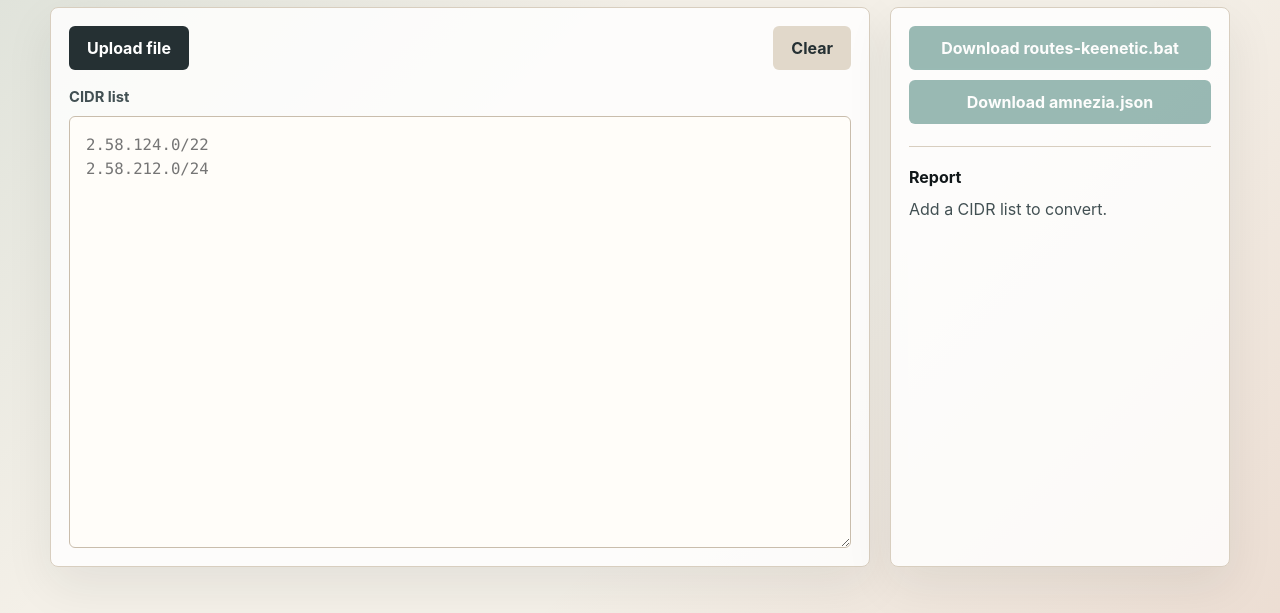
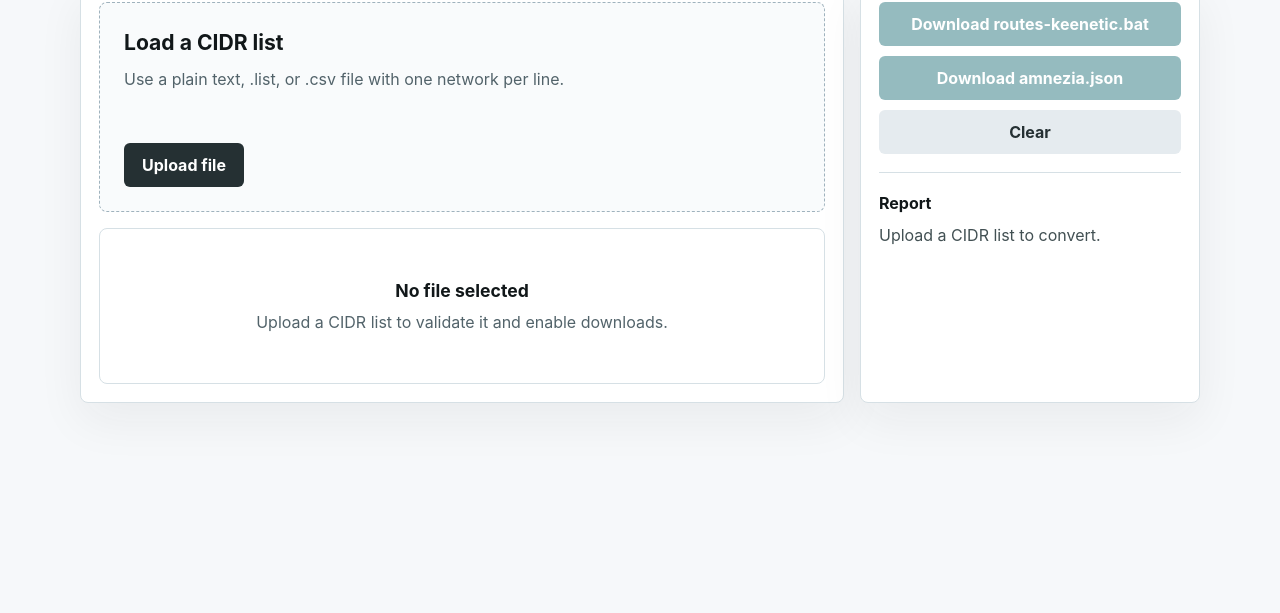
Before and after one commit to vedmaque/iplist-gen, a website built with Vite: page index.html in a window 1280 px wide. Shown: the part 187-800 px from the top of the page. Built offline with nearby package versions, Linux system fonts and the light colour scheme.

Commit message:
remove textarea

```diff
--- a/index.html
+++ b/index.html
@@ -20,7 +20,12 @@
 
       <section class="workspace">
         <div class="input-pane">
-          <div class="toolbar">
+          <div class="upload-panel">
+            <div>
+              <p id="input-label" class="field-label"></p>
+              <p id="upload-hint" class="upload-hint"></p>
+            </div>
+
             <label class="file-picker">
               <input
                 id="file-input"
@@ -29,26 +34,24 @@
               />
               <span id="file-picker-label"></span>
             </label>
-            <button id="clear-button" class="secondary" type="button"></button>
           </div>
 
-          <label id="input-label" class="field-label" for="cidr-input"></label>
           <div id="file-summary" class="file-summary" hidden>
             <span id="file-summary-label" class="file-summary__label"></span>
             <strong id="file-name"></strong>
             <span id="file-size"></span>
           </div>
-          <textarea
-            id="cidr-input"
-            spellcheck="false"
-            placeholder="2.58.124.0/22&#10;2.58.212.0/24"
-          ></textarea>
+          <div id="empty-state" class="empty-state">
+            <strong id="empty-state-title"></strong>
+            <span id="empty-state-text"></span>
+          </div>
         </div>
 
         <aside id="output-pane" class="output-pane">
           <div class="actions">
             <button id="download-bat" type="button"></button>
             <button id="download-json" type="button"></button>
+            <button id="clear-button" class="secondary" type="button"></button>
           </div>
 
           <div class="report">
--- a/src/i18n/locales/en.json
+++ b/src/i18n/locales/en.json
@@ -7,14 +7,17 @@
   "workspaceAriaLabel": "Converter",
   "filePicker": "Upload file",
   "clearButton": "Clear",
-  "inputLabel": "CIDR list",
+  "inputLabel": "Load a CIDR list",
+  "uploadHint": "Use a plain text, .list, or .csv file with one network per line.",
+  "emptyStateTitle": "No file selected",
+  "emptyStateText": "Upload a CIDR list to validate it and enable downloads.",
   "fileSummaryLabel": "Uploaded file",
   "downloadBat": "Download routes-keenetic.bat",
   "downloadJson": "Download amnezia.json",
   "resultsAriaLabel": "Results",
   "reportHeading": "Report",
   "invalidListAriaLabel": "Skipped lines",
-  "emptyStatus": "Add a CIDR list to convert.",
+  "emptyStatus": "Upload a CIDR list to convert.",
   "readyStatus": "Ready to download: {validLineCount}.",
   "partialStatus": "Will convert {validLineCount}, skip {invalidLineCount}.",
   "moreInvalidLines": "And {lineCount} more.",
--- a/src/i18n/locales/ru.json
+++ b/src/i18n/locales/ru.json
@@ -7,14 +7,17 @@
   "workspaceAriaLabel": "Конвертер",
   "filePicker": "Загрузить файл",
   "clearButton": "Очистить",
-  "inputLabel": "Список CIDR",
+  "inputLabel": "Загрузите список CIDR",
+  "uploadHint": "Подойдёт текстовый, .list или .csv файл: одна сеть на строку.",
+  "emptyStateTitle": "Файл не выбран",
+  "emptyStateText": "Загрузите список CIDR, чтобы проверить строки и скачать результат.",
   "fileSummaryLabel": "Загружен файл",
   "downloadBat": "Скачать routes-keenetic.bat",
   "downloadJson": "Скачать amnezia.json",
   "resultsAriaLabel": "Результаты",
   "reportHeading": "Отчет",
   "invalidListAriaLabel": "Пропущенные строки",
-  "emptyStatus": "Добавьте список CIDR для конвертации.",
+  "emptyStatus": "Загрузите список CIDR для конвертации.",
   "readyStatus": "Готово к скачиванию: {validLineCount}.",
   "partialStatus": "Будет сконвертировано {validLineCount}, пропущено {invalidLineCount}.",
   "moreInvalidLines": "И еще {lineCount}.",
--- a/src/main.ts
+++ b/src/main.ts
@@ -15,7 +15,6 @@ const app = getElement<HTMLElement>("app")
 const pageTitle = getElement<HTMLElement>("page-title")
 const brand = getElement<HTMLElement>("app-brand")
 const fileInput = getElement<HTMLInputElement>("file-input")
-const textInput = getElement<HTMLTextAreaElement>("cidr-input")
 const clearButton = getElement<HTMLButtonElement>("clear-button")
 const downloadBatButton = getElement<HTMLButtonElement>("download-bat")
 const downloadJsonButton = getElement<HTMLButtonElement>("download-json")
@@ -28,9 +27,13 @@ const invalidList = getElement<HTMLUListElement>("invalid-list")
 const fileSummary = getElement<HTMLElement>("file-summary")
 const filePickerLabel = getElement<HTMLElement>("file-picker-label")
 const inputLabel = getElement<HTMLElement>("input-label")
+const uploadHint = getElement<HTMLElement>("upload-hint")
 const fileSummaryLabel = getElement<HTMLElement>("file-summary-label")
 const fileName = getElement<HTMLElement>("file-name")
 const fileSize = getElement<HTMLElement>("file-size")
+const emptyState = getElement<HTMLElement>("empty-state")
+const emptyStateTitle = getElement<HTMLElement>("empty-state-title")
+const emptyStateText = getElement<HTMLElement>("empty-state-text")
 const outputPane = getElement<HTMLElement>("output-pane")
 const reportHeading = getElement<HTMLElement>("report-heading")
 
@@ -48,29 +51,22 @@ fileInput.addEventListener("change", async () => {
   }
 
   loadedFileText = await file.text()
-  textInput.value = ""
   fileName.textContent = file.name
   fileSize.textContent = formatBytes(locale, file.size)
   fileSummary.hidden = false
-  textInput.hidden = true
-  updateReport()
-})
-
-textInput.addEventListener("input", () => {
-  loadedFileText = null
+  emptyState.hidden = true
   updateReport()
 })
 
 clearButton.addEventListener("click", () => {
   fileInput.value = ""
   loadedFileText = null
-  textInput.value = ""
   fileSummary.hidden = true
   fileName.textContent = ""
   fileSize.textContent = ""
-  textInput.hidden = false
+  emptyState.hidden = false
   updateReport()
-  textInput.focus()
+  fileInput.focus()
 })
 
 downloadBatButton.addEventListener("click", () => {
@@ -112,7 +108,7 @@ function updateReport(): void {
 }
 
 function getInputText(): string {
-  return loadedFileText ?? textInput.value
+  return loadedFileText ?? ""
 }
 
 function createInvalidLineItems(invalid: string[]): HTMLLIElement[] {
@@ -145,6 +141,9 @@ function applyLocale(locale: Locale): void {
   filePickerLabel.textContent = strings.filePicker
   clearButton.textContent = strings.clearButton
   inputLabel.textContent = strings.inputLabel
+  uploadHint.textContent = strings.uploadHint
+  emptyStateTitle.textContent = strings.emptyStateTitle
+  emptyStateText.textContent = strings.emptyStateText
   fileSummaryLabel.textContent = strings.fileSummaryLabel
   downloadBatButton.textContent = strings.downloadBat
   downloadJsonButton.textContent = strings.downloadJson
--- a/src/style.css
+++ b/src/style.css
@@ -1,6 +1,6 @@
 :root {
-  color: #1d2528;
-  background: #f4f0e8;
+  color: #1c2529;
+  background: #f6f8fa;
   font-family:
     Inter, ui-sans-serif, system-ui, -apple-system, BlinkMacSystemFont, "Segoe UI", sans-serif;
   font-synthesis: none;
@@ -18,14 +18,10 @@ body {
   min-width: 320px;
   min-height: 100vh;
   margin: 0;
-  background:
-    linear-gradient(135deg, rgba(33, 105, 94, 0.12), transparent 40%),
-    linear-gradient(315deg, rgba(178, 88, 58, 0.12), transparent 36%),
-    #f4f0e8;
+  background: #f6f8fa;
 }
 
 button,
-textarea,
 input {
   font: inherit;
 }
@@ -36,7 +32,7 @@ button {
   border-radius: 6px;
   padding: 0 18px;
   color: #fff;
-  background: #21695e;
+  background: #176b73;
   font-weight: 700;
   cursor: pointer;
   transition:
@@ -46,7 +42,7 @@ button {
 }
 
 button:hover:not(:disabled) {
-  background: #174c45;
+  background: #11505a;
   transform: translateY(-1px);
 }
 
@@ -57,17 +53,17 @@ button:disabled {
 
 button.secondary {
   color: #253033;
-  background: #e1d8ca;
+  background: #e5ebef;
 }
 
 button.secondary:hover:not(:disabled) {
-  background: #d4c8b7;
+  background: #d7e0e6;
 }
 
 .shell {
-  width: min(1180px, calc(100% - 32px));
+  width: min(1120px, calc(100% - 32px));
   margin: 0 auto;
-  padding: 38px 0;
+  padding: 34px 0;
 }
 
 .hero {
@@ -75,13 +71,13 @@ button.secondary:hover:not(:disabled) {
   align-items: end;
   justify-content: space-between;
   gap: 24px;
-  min-height: 156px;
-  padding: 6px 0 28px;
+  min-height: 136px;
+  padding: 4px 0 24px;
 }
 
 .eyebrow {
   margin: 0 0 10px;
-  color: #9a4930;
+  color: #176b73;
   font-size: 0.78rem;
   font-weight: 800;
   letter-spacing: 0;
@@ -92,7 +88,7 @@ h1 {
   max-width: 760px;
   margin: 0;
   color: #111719;
-  font-size: clamp(2.25rem, 3rem, 3.5rem);
+  font-size: clamp(2.15rem, 3rem, 3.35rem);
   line-height: 1;
   letter-spacing: 0;
 }
@@ -104,12 +100,12 @@ h1 {
   gap: 10px;
 }
 
-.stats span {
+.stats > span {
   min-width: 132px;
-  border: 1px solid #d8cebf;
+  border: 1px solid #d6e0e5;
   border-radius: 6px;
   padding: 12px 14px;
-  background: rgba(255, 255, 255, 0.72);
+  background: #fff;
   color: #425053;
 }
 
@@ -123,43 +119,48 @@ h1 {
 .workspace {
   display: grid;
   grid-template-columns: minmax(0, 1fr) 340px;
-  gap: 20px;
+  gap: 16px;
   align-items: stretch;
 }
 
 .input-pane,
 .output-pane {
-  border: 1px solid #d8cebf;
+  border: 1px solid #d6e0e5;
   border-radius: 8px;
-  background: rgba(255, 255, 255, 0.82);
-  box-shadow: 0 18px 48px rgba(29, 37, 40, 0.08);
+  background: #fff;
+  box-shadow: 0 18px 48px rgba(28, 37, 41, 0.06);
 }
 
 .input-pane {
   display: flex;
-  min-height: 560px;
+  min-height: 420px;
   flex-direction: column;
+  gap: 16px;
   padding: 18px;
 }
 
 .output-pane {
   display: flex;
   flex-direction: column;
-  gap: 22px;
+  gap: 18px;
   padding: 18px;
 }
 
-.toolbar {
-  display: flex;
-  flex-wrap: wrap;
-  gap: 10px;
-  justify-content: space-between;
-  margin-bottom: 16px;
+.upload-panel {
+  display: grid;
+  min-height: 210px;
+  align-content: space-between;
+  gap: 24px;
+  border: 1px dashed #9fb2bd;
+  border-radius: 8px;
+  padding: 24px;
+  background: #f9fbfc;
 }
 
 .file-picker {
   position: relative;
   display: inline-flex;
+  width: fit-content;
   min-height: 44px;
   align-items: center;
   justify-content: center;
@@ -176,6 +177,10 @@ h1 {
   background: #111719;
 }
 
+.file-picker:focus-within {
+  box-shadow: 0 0 0 3px rgba(23, 107, 115, 0.18);
+}
+
 .file-picker input {
   position: absolute;
   inset: 0;
@@ -184,44 +189,29 @@ h1 {
 }
 
 .field-label {
-  margin-bottom: 8px;
-  color: #425053;
-  font-size: 0.92rem;
+  margin: 0;
+  color: #111719;
+  font-size: 1.32rem;
   font-weight: 700;
 }
 
-textarea {
-  width: 100%;
-  min-height: 420px;
-  flex: 1;
-  resize: vertical;
-  border: 1px solid #c9bdac;
-  border-radius: 6px;
-  padding: 16px;
-  background: #fffdf9;
-  color: #111719;
-  font-family: "SFMono-Regular", Consolas, "Liberation Mono", monospace;
-  font-size: 0.98rem;
-  line-height: 1.55;
-  outline: none;
+.upload-hint {
+  max-width: 560px;
+  margin: 8px 0 0;
+  color: #52636a;
 }
 
 [hidden] {
   display: none !important;
 }
 
-textarea:focus {
-  border-color: #21695e;
-  box-shadow: 0 0 0 3px rgba(33, 105, 94, 0.16);
-}
-
 .file-summary {
   display: grid;
   gap: 6px;
-  border: 1px solid #c9bdac;
+  border: 1px solid #bfd0d8;
   border-radius: 6px;
   padding: 18px;
-  background: #fffdf9;
+  background: #eef7f8;
 }
 
 .file-summary__label {
@@ -240,13 +230,32 @@ textarea:focus {
   color: #425053;
 }
 
+.empty-state {
+  display: grid;
+  flex: 1;
+  min-height: 154px;
+  place-content: center;
+  gap: 6px;
+  border: 1px solid #d6e0e5;
+  border-radius: 8px;
+  padding: 24px;
+  background: #fff;
+  color: #52636a;
+  text-align: center;
+}
+
+.empty-state strong {
+  color: #111719;
+  font-size: 1.1rem;
+}
+
 .actions {
   display: grid;
   gap: 10px;
 }
 
 .report {
-  border-top: 1px solid #d8cebf;
+  border-top: 1px solid #d6e0e5;
   padding-top: 18px;
 }
 
@@ -271,11 +280,11 @@ h2 {
 
 .invalid-list li {
   overflow-wrap: anywhere;
-  border-left: 3px solid #b2583a;
+  border-left: 3px solid #b34f35;
   border-radius: 4px;
   padding: 8px 10px;
-  background: #fff3ed;
-  color: #713722;
+  background: #fff1eb;
+  color: #743521;
   font-family: "SFMono-Regular", Consolas, "Liberation Mono", monospace;
   font-size: 0.9rem;
 }
@@ -310,6 +319,10 @@ h2 {
   }
 
   .input-pane {
-    min-height: 480px;
+    min-height: 360px;
+  }
+
+  .upload-panel {
+    min-height: 190px;
   }
 }
```
